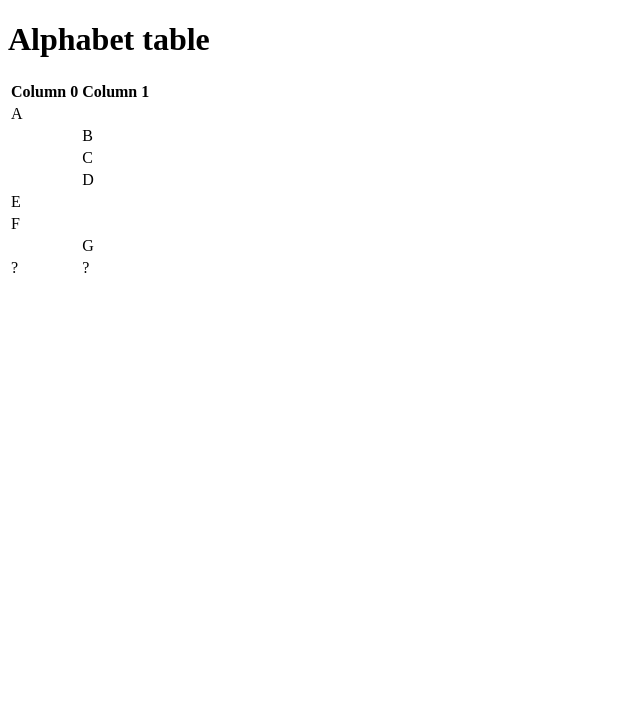
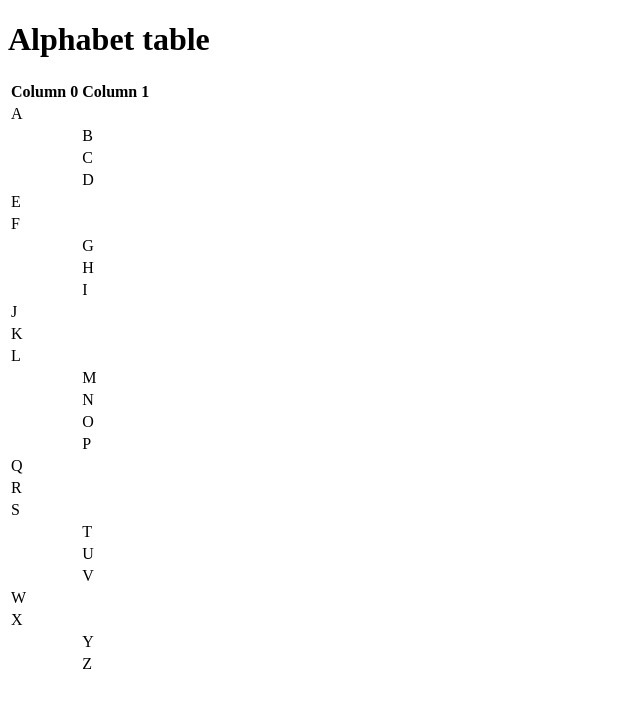
Before and after one commit to comp426-2022-spring/a00-fdahnoun, a website: page index.html in a window 1280 px wide. Shown: the whole page, without its empty margins (0-640 px from the left). Drawn offline with Linux system fonts and the light colour scheme.

Commit message:
Finished A00

```diff
--- a/index.html
+++ b/index.html
@@ -37,7 +37,61 @@
                                         <td></td><td>G</td>
                                     </tr>
                                     <tr>
-                                    <td>?</td><td>?</td>
+                                        <td></td><td>H</td>
+                                    </tr>
+                                    <tr>
+                                        <td></td><td>I</td>
+                                    </tr>
+                                    <tr>
+                                        <td>J</td><td></td>
+                                    </tr>
+                                    <tr>
+                                        <td>K</td><td></td>
+                                    </tr>
+                                    <tr>
+                                        <td>L</td><td></td>
+                                    </tr>
+                                    <tr>
+                                        <td></td><td>M</td>
+                                    </tr>
+                                    <tr>
+                                        <td></td><td>N</td>
+                                    </tr>
+                                    <tr>
+                                        <td></td><td>O</td>
+                                    </tr>
+                                    <tr>
+                                        <td></td><td>P</td>
+                                    </tr>
+                                    <tr>
+                                        <td>Q</td><td></td>
+                                    </tr>
+                                    <tr>
+                                        <td>R</td><td></td>
+                                    </tr>
+                                    <tr>
+                                        <td>S</td><td></td>
+                                    </tr>
+                                    <tr>
+                                        <td></td><td>T</td>
+                                    </tr>
+                                    <tr>
+                                        <td></td><td>U</td>
+                                    </tr>
+                                    <tr>
+                                        <td></td><td>V</td>
+                                    </tr>
+                                    <tr>
+                                        <td>W</td><td></td>
+                                    </tr>
+                                    <tr>
+                                        <td>X</td><td></td>
+                                    </tr>
+                                    <tr>
+                                        <td></td><td>Y</td>
+                                    </tr>
+                                    <tr>
+                                        <td></td><td>Z</td>
                                     </tr>
                                 </tbody>
                             </table>
--- a/package.json
+++ b/package.json
@@ -15,5 +15,8 @@
   "bugs": {
     "url": "https://github.com/comp426-2022-spring/a00-fdahnoun/issues"
   },
-  "homepage": "https://github.com/comp426-2022-spring/a00-fdahnoun#readme"
+  "homepage": "https://github.com/comp426-2022-spring/a00-fdahnoun#readme",
+  "dependencies": {
+    "browser-sync": "^2.27.7"
+  }
 }
```
Also changed, not shown: 1 other file. Lines whose indentation alone changed are shown as unchanged.
